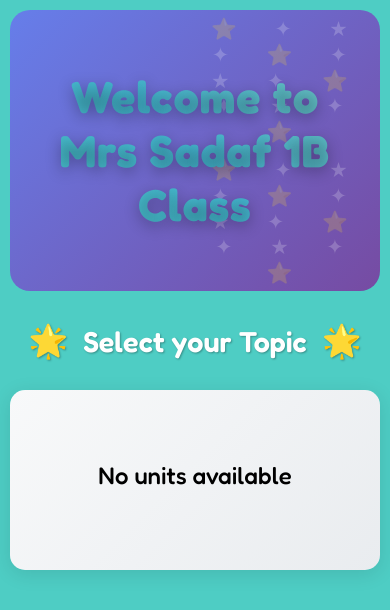
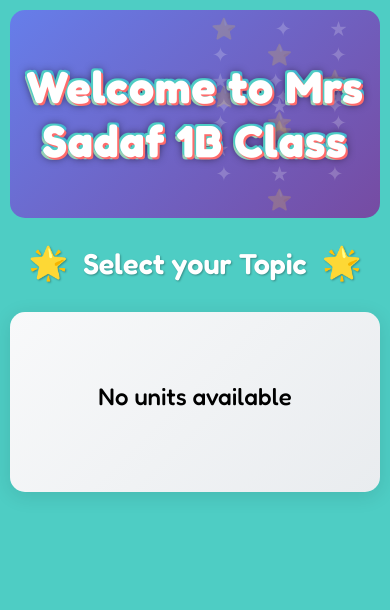
Before and after one commit to masoudtahsiri/flashcard, a website: page index.html in a window 390 px wide. Drawn offline with Linux system fonts and the light colour scheme; no server answers.

Commit message:
🎨 Improve welcome title contrast and sizing
✅ BETTER VISIBILITY:
- White text with colorful outline shadows for high contrast
- Multi-layered text shadow for rainbow effect visibility
- Reduced padding and margin for more compact design

🎯 VISUAL IMPROVEMENTS:
- Text is now clearly readable against gradient background
- Maintains fun rainbow effect while ensuring readability
- Smaller, more proportionate welcome section
- Preview section matches main styling

📱 RESPONSIVE DESIGN:
- Compact but still prominent welcome area
- Better text contrast for all screen sizes
- Maintains child-friendly appearance

```diff
--- a/styles.css
+++ b/styles.css
@@ -1228,10 +1228,10 @@ input:checked + .toggle-slider:before {
 
 .welcome-section {
     text-align: center;
-    margin-bottom: 30px;
-    padding: 40px 20px;
+    margin-bottom: 25px;
+    padding: 30px 15px;
     background: linear-gradient(135deg, #667eea 0%, #764ba2 100%);
-    border-radius: 20px;
+    border-radius: 15px;
     position: relative;
     overflow: hidden;
 }
@@ -1267,20 +1267,14 @@ input:checked + .toggle-slider:before {
     margin: 20px 0;
     position: relative;
     z-index: 2;
-    background: linear-gradient(
-        45deg,
-        #ff6b6b 0%,
-        #4ecdc4 25%,
-        #45b7d1 50%,
-        #96ceb4 75%,
-        #f9ca24 100%
-    );
-    background-size: 400% 400%;
-    -webkit-background-clip: text;
-    -webkit-text-fill-color: transparent;
-    background-clip: text;
+    color: #ffffff;
+    text-shadow:
+        2px 2px 0px #ff6b6b,
+        -2px -2px 0px #4ecdc4,
+        2px -2px 0px #45b7d1,
+        -2px 2px 0px #96ceb4,
+        0px 0px 10px rgba(0, 0, 0, 0.8);
     animation: rainbow-flow 4s ease-in-out infinite, bounce 2s ease-in-out infinite;
-    text-shadow: 0 4px 15px rgba(0, 0, 0, 0.3);
     letter-spacing: 1px;
     line-height: 1.2;
     transform-origin: center;
@@ -1429,11 +1423,13 @@ input:checked + .toggle-slider:before {
     font-size: 1.5rem;
     margin: 0;
     animation: none;
-    background: linear-gradient(45deg, #ff6b6b, #4ecdc4, #45b7d1, #96ceb4, #f9ca24);
-    background-size: 400% 400%;
-    -webkit-background-clip: text;
-    -webkit-text-fill-color: transparent;
-    background-clip: text;
+    color: #ffffff;
+    text-shadow:
+        2px 2px 0px #ff6b6b,
+        -2px -2px 0px #4ecdc4,
+        2px -2px 0px #45b7d1,
+        -2px 2px 0px #96ceb4,
+        0px 0px 10px rgba(0, 0, 0, 0.8);
 }
 
 .empty-state p {
```
